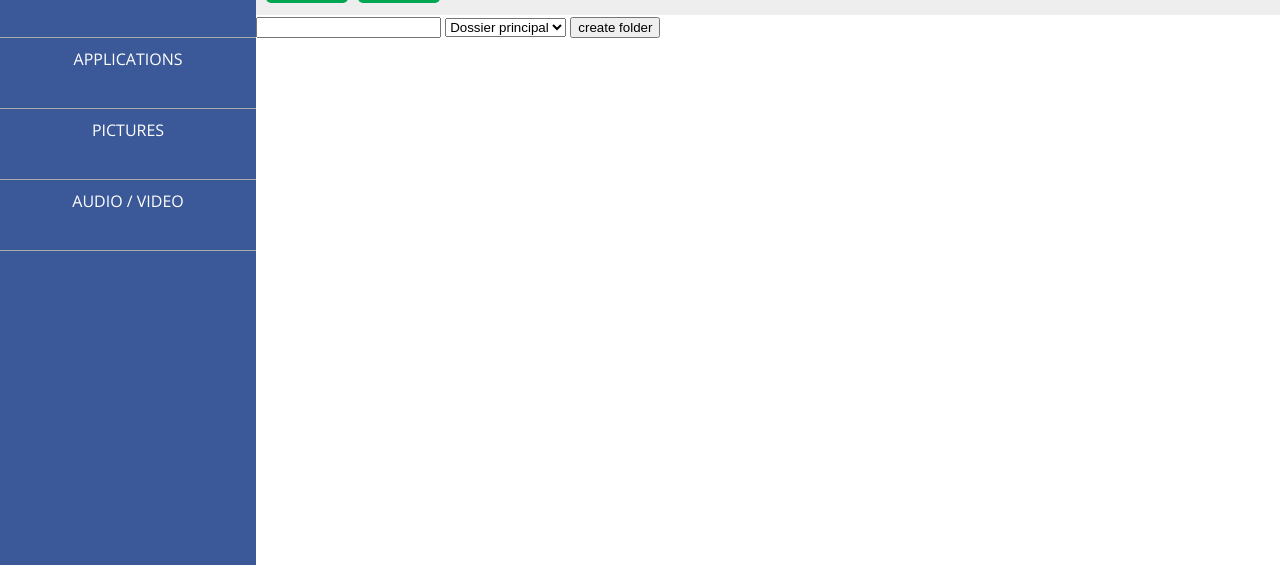
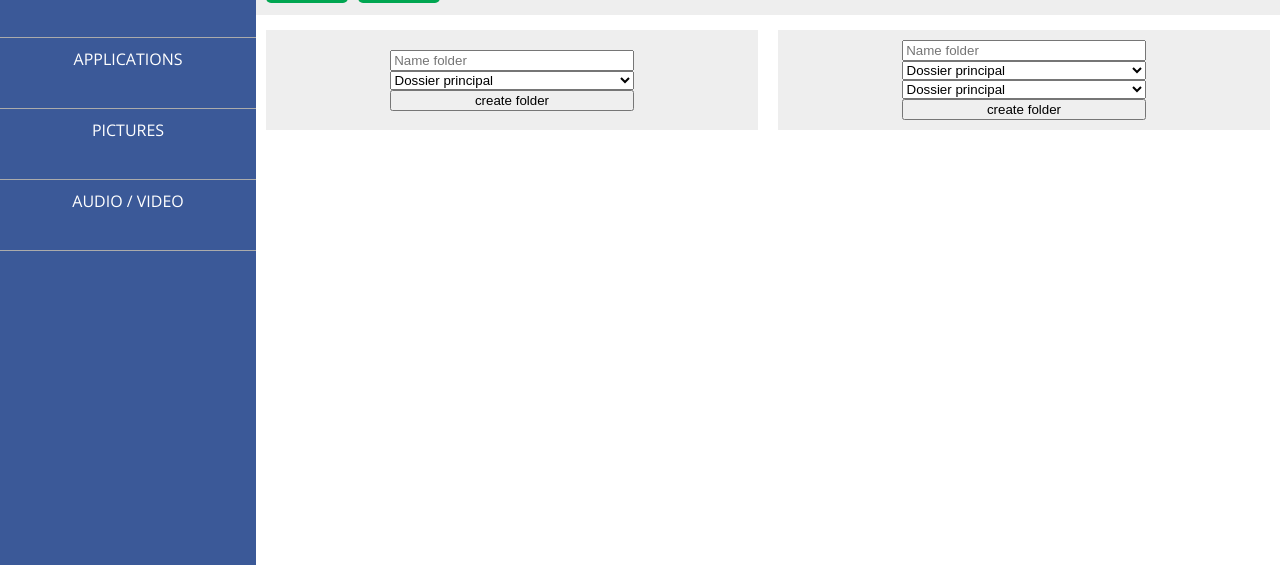
Before and after one commit to remy-peyre/Filer3, a PHP site: template views/folder.html.twig in a window 1280 px wide. Shown: the part 95-660 px from the top of the page. Run offline with PHP 8.4, Linux system fonts and the light colour scheme; the template is opened without the code that fills it, so the values that code supplies are empty; some libraries are stand-ins or nearby versions.

Commit message:
modi view folder

```diff
--- a/assets/style/style.scss
+++ b/assets/style/style.scss
@@ -535,5 +535,33 @@ main{
             }
         }
     }
+}
+.folder{
+    width: 100%;
+    display: flex;
+    flex-direction: row;
+    flex-wrap: wrap;
+    justify-content: space-around;
 
+    .form_create_folder{
+        width: 46%;
+        display: flex;
+        flex-direction: column;
+        align-items: center;
+        justify-content: center;
+        flex-wrap: wrap;
+        margin-top: 15px;
+        padding: 10px;
+        background-color: #EEEEEE;
+
+        input[type=text]{
+            width: 50%;
+        }
+        select{
+            width: 52%;
+        }
+        input[type=submit]{
+            width: 52%;
+        }
+    }
 }
--- a/views/folder.html.twig
+++ b/views/folder.html.twig
@@ -1,11 +1,12 @@
 {% extends 'userAccount.html.twig' %}
 
 {% block content %}
+    <section class="folder">
         {% for error in errors %}
             {{ error }}<br>
         {% endfor %}
-    <form method="POST" action="?action=folder">
-        <input type="text" name="folder_name">
+        <form class="form_create_folder" method="POST" action="?action=folder">
+            <input type="text" name="folder_name" placeholder="Name folder">
             <select name="wich_folder">
                 <option value="0">Dossier principal</option>
                 {% for folder in allFolders %}
@@ -14,4 +15,24 @@
             </select>
             <input type="submit" value="create folder">
         </form>
+
+
+        <form class="form_create_folder" method="POST" action="?action=folder">
+            <input type="text" name="folder_name" placeholder="Name folder">
+            <select name="wich_folder">
+                <option value="0">Dossier principal</option>
+                {% for folder in allFolders %}
+                    <option value="{{folder.id}}">{{folder.foldername}}</option>
+                {% endfor %}
+            </select>
+            <select name="wich_folder">
+                <option value="0">Dossier principal</option>
+                {% for folder in allFolders %}
+                    <option value="{{folder.id}}">{{folder.foldername}}</option>
+                {% endfor %}
+            </select>
+            <input type="submit" value="create folder">
+        </form>
+
+    </section>
 {% endblock %}
--- a/views/userAccount.html.twig
+++ b/views/userAccount.html.twig
@@ -81,12 +81,6 @@
 
                 <div class="column_right_containte">
 
-                    <!--<div>Your Uploads</div>
-                    <div>No files found. Click to
-                        <a href="?action=upload">
-                            Upload
-                        </a>
-                    </div>-->
                 </div>
                     {% if error is defined and error is not empty %}
                         <p class="error">Error : {{ error }}</p>
--- a/web/style/style.css
+++ b/web/style/style.css
@@ -502,4 +502,32 @@ header nav .right_part_menu .color_link_menu_right a {
   display: none;
 }
 
+.folder {
+  width: 100%;
+  display: flex;
+  flex-direction: row;
+  flex-wrap: wrap;
+  justify-content: space-around;
+}
+.folder .form_create_folder {
+  width: 46%;
+  display: flex;
+  flex-direction: column;
+  align-items: center;
+  justify-content: center;
+  flex-wrap: wrap;
+  margin-top: 15px;
+  padding: 10px;
+  background-color: #EEEEEE;
+}
+.folder .form_create_folder input[type=text] {
+  width: 50%;
+}
+.folder .form_create_folder select {
+  width: 52%;
+}
+.folder .form_create_folder input[type=submit] {
+  width: 52%;
+}
+
 /*# sourceMappingURL=style.css.map */
```
Also changed, not shown: 1 other file. Lines whose indentation alone changed are shown as unchanged.
